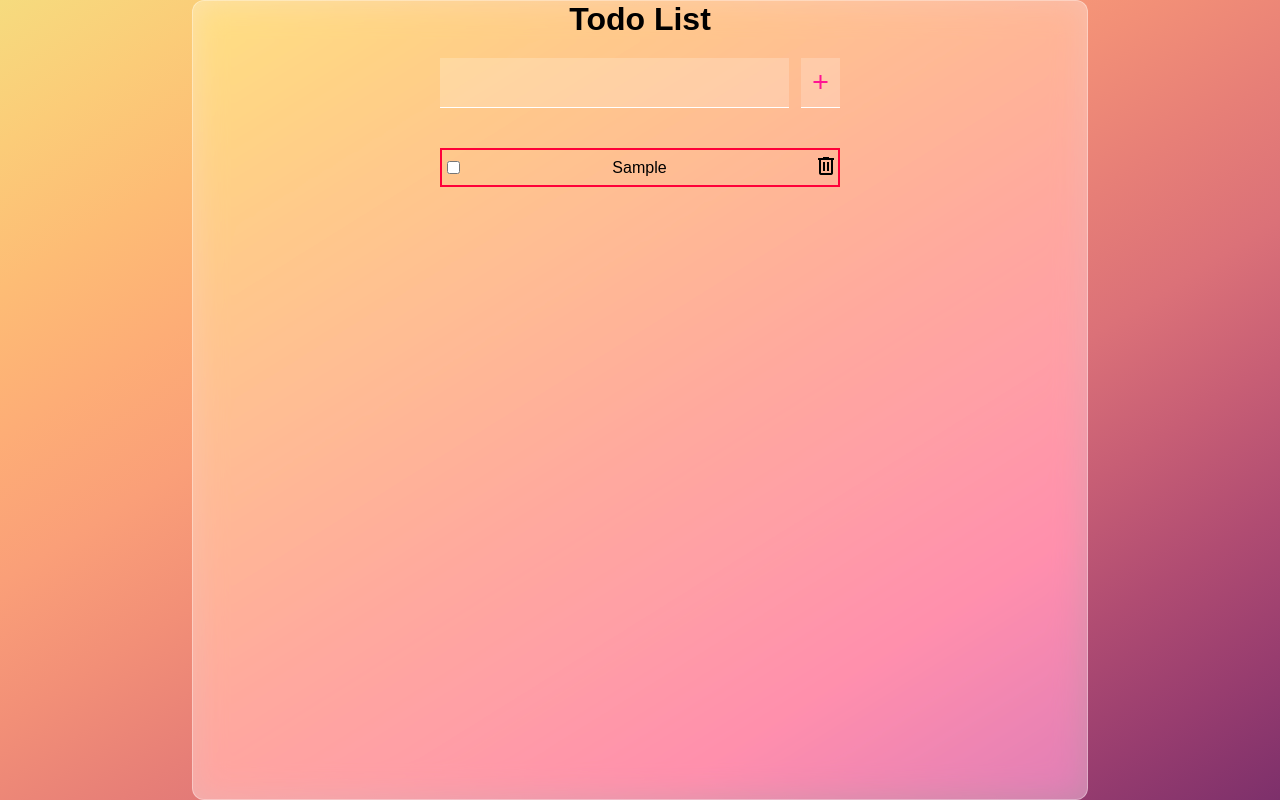
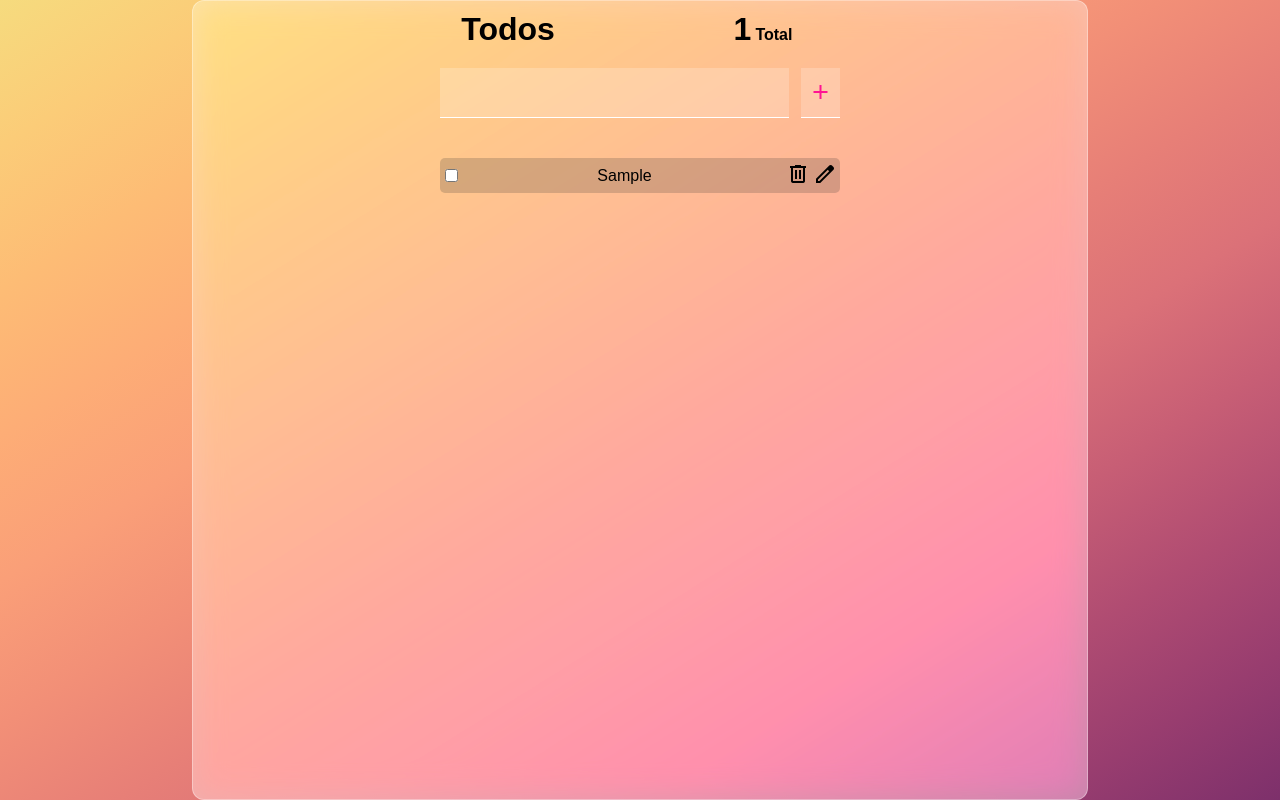
Before and after one commit to EstherVianna/todo-with-vue, a Vue app: page / in a window 1280 px wide. Both pictures are taken after typing "Sample" into the empty fields and a click on the button "add". Built offline with nearby package versions, Linux system fonts and the light colour scheme.

Commit message:
feat: add edit task and Total/Complete tasks

```diff
--- a/index.html
+++ b/index.html
@@ -1,5 +1,5 @@
 <!DOCTYPE html>
-<html lang="en">
+<html lang="pt-br">
   <head>
     <meta charset="UTF-8">
     <link rel="icon" href="/favicon.ico">
--- a/src/components/TaskPage.vue
+++ b/src/components/TaskPage.vue
@@ -1,21 +1,35 @@
 <script setup>
-
+import {ref} from 'vue'
 
 defineProps({
-    taskItem: String,
-    tasksList: Array
-})
+  task: Object
+});
 
-defineEmits(['deleteTask'])
+const labelRef = ref(null);
+const contentIsEditable = true;
+
+const focusLabel= () => {
+    labelRef.value.focus();
+}
 
 </script>
 <template>
-<li v-for="task, index in tasksList" :key="index" class="task-item">
-    <input type="checkbox" v-model="task.checked" class="task-item-check" id="checkbox"/>
-        <label for="checkbox"> {{task}} </label>
-    <button @click="$emit('deleteTask', index)" class="task-item-remove">
+<li class="task-item">
+    <input type="checkbox" id="checkbox" class="task-item-check" v-model="task.complete" @change="handleTaskCompleted, $emit('addCompleteTask')"/>
+        <label class="task-item-label"
+        contenteditable="true"
+        ref="labelRef"
+        :class="{ 'task-item-completed':task.complete }">
+         {{task.name}}
+        </label>
+    <div class="task-item-btn">
+        <button @click="$emit('deleteTask')" >
             <span class="material-symbols-outlined">delete</span>
         </button>
+        <button>
+            <span class="material-symbols-outlined" @click.prevent="focusLabel">edit</span>
+        </button>
+    </div>
 </li>
 </template>
 
@@ -26,25 +40,38 @@ defineEmits(['deleteTask'])
     justify-content: space-between
     flex-flow: row wrap
     gap: 50px
-    border: 2px solid #ff0039
+    border-radius: 5px
     margin: 10px 0px
-    min-width: 400px
+    width: clamp(200px, 400px, 600px)
+    font-size: 16px
+    background: #30303033
+    label
+        cursor: pointer
+        max-width: 55%
+        height: fit-content
         line-height: 35px
-    font-size: 16px
-
+        &:focus
+            border-radius: 2.5px
+            background: #f28f77
+            outline: none
+            caret-color: #fff
     &-check
         margin: 5px
         cursor: pointer
         &checked > span
             text-decoration: line-through
-
-
-    &-remove
+    &-completed
+        text-decoration: line-through
+    &-btn
+        display: flex
+        align-items: center
+        gap: 3px
+        margin-right: 3px
+        button
             border: none
             background: transparent
             cursor: pointer
             svg
                 font-size: 12px
 
-
 </style>
--- a/src/views/HomePage.vue
+++ b/src/views/HomePage.vue
@@ -1,53 +1,89 @@
 <script setup>
-import {reactive} from 'vue'
+import {reactive, computed} from 'vue'
 import TaskPage from '../components/TaskPage.vue';
 
 const state = reactive({
     task: '',
     tasks: [],
-    renderTasks: false,
     hasTask: true,
+    totalTasks: 0,
+    completeTasks: 0
 })
 
-const renderList = ()=> state.renderTasks = state.tasks.length > 0
-
-function handleAddTask(){
+const handleAddTask = ()=>{
     if (state.task.trim() !== '') {
-        state.tasks.push(state.task)
-        state.task = ''
-        renderList()
-        state.hasTask = true
-
-    }else{
+        state.tasks.push({
+      name: state.task,
+      complete: false
+    });
+    state.task = ''
+    state.hasTask = true
+    ++state.totalTasks
+}
+    else{
         state.hasTask = false
     }
 }
 
+const handleCompleteTask = (task)=>{
+    if(task.complete){
+        ++state.completeTasks
+        console.log('funcionando')
+    }
+    else{
+        --state.completeTasks
+    }
+}
+
 const deleteTask = (index)=>{
-    state.tasks.shift(index)
+    state.tasks.splice(index,1)
+    --state.totalTasks
+    --state.completeTasks
 }
 
 </script>
-
 <template>
 <div class="container">
-    <h1>Todo List</h1>
+    <div class="header">
+        <h1 class="header-title">Todos</h1>
+        <h2 class="header-subtitle" v-if="state.totalTasks > 0"> {{ state.totalTasks }} <span class="header-subtitle-total">Total</span></h2>
+        <h2 class="header-subtitle" v-if="state.completeTasks > 0"> {{ state.completeTasks }} <span class="header-subtitle-total">Complete</span></h2>
+    </div>
     <form>
         <div class="container-content">
-            <input v-model="state.task" type="text" class="container-content-input" @keypress.enter.prevent="handleAddTask" :class="{rotate: state.animationIsActive}">
-            <button @click.prevent="handleAddTask" type="button">
+            <input type="text" class="container-content-input" v-model="state.task" @keypress.enter.prevent="handleAddTask">
+            <button type="button" @click.prevent="handleAddTask">
                 <span class="material-symbols-outlined rotate">add</span>
             </button>
         </div>
     </form>
-    <p v-if="state.hasTask === false"> Please, enter a task!</p>
-        <ul class="task-list" v-if="state.renderTasks">
-                <TaskPage :tasks-list="state.tasks" :task-item="state.task" @delete-task="deleteTask()"/>
-        </ul>
+    <p v-if="!state.hasTask"> Please, enter a task!</p>
+    <ul class="task-list" v-if="state.tasks.length > 0">
+            <TaskPage v-for="task, index in state.tasks"
+            :key="index"
+            :task="task"
+            :tasks-list="state.tasks"
+            @add-complete-task="handleCompleteTask(task)"
+            @delete-task="deleteTask(index)"/>
+    </ul>
 </div>
 </template>
-
 <style scoped lang="sass">
+.header
+    display: flex
+    justify-content: space-evenly
+    gap: 50%
+    width: 40%
+    margin-top: 10px
+    &-subtitle
+        display: flex
+        flex-flow: row nowrap
+        width: 100%
+        height: 100%
+        font-size: 32px
+        &-total
+            font-size: 16px
+            padding:   15px 0px 0px 4px
 .container
     display: flex
     align-items: center
```
Lines whose indentation alone changed are shown as unchanged.
